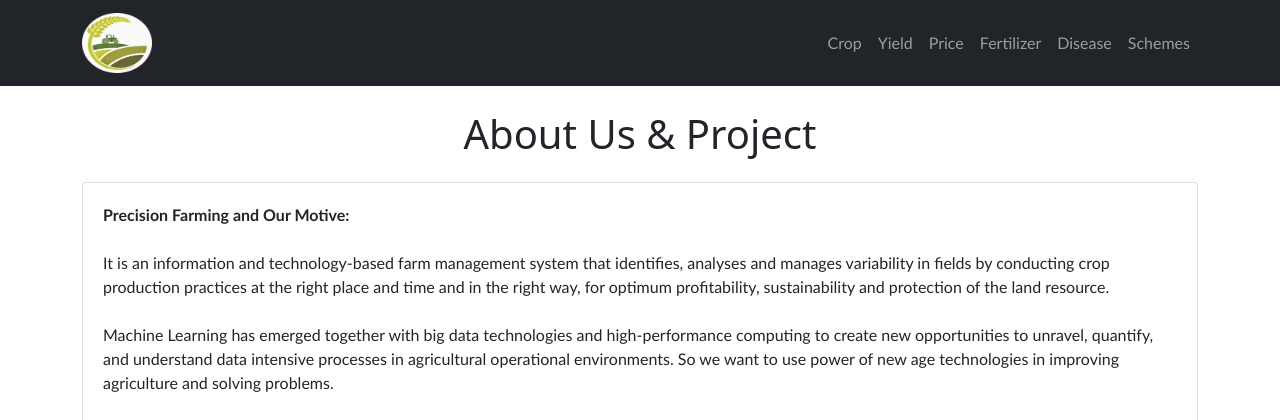
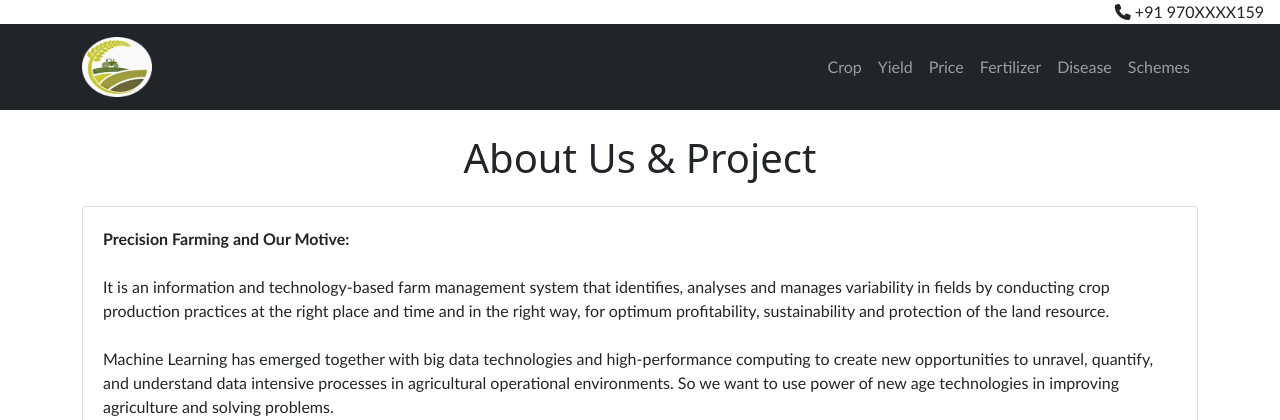
Before and after one commit to Mohit-3430/AAC, a Flask app: page /About-us in a window 1280 px wide. Shown: the top 420 px of the page. Run offline with Flask 2, Linux system fonts and the light colour scheme; parts of the project's set-up code (start-up, migrations or seed data) failed here and were passed over; some libraries are stand-ins or nearby versions.

Commit message:
Added ph no

```diff
--- a/Web_App/templates/base.html
+++ b/Web_App/templates/base.html
@@ -51,11 +51,23 @@
     <!--External js files for enabling selection-->
     <script type="text/JavaScript" src="{{ url_for('static', filename='js/places_yield.js') }}"></script>
     <script type="text/JavaScript" src="{{ url_for('static', filename='js/places_price.js') }}"></script>
-
+    <link rel="stylesheet" href="https://cdnjs.cloudflare.com/ajax/libs/font-awesome/6.2.1/css/all.min.css"
+        integrity="sha512-MV7K8+y+gLIBoVD59lQIYicR65iaqukzvf/nwasF0nqhPay5w/9lJmVM2hMDcnK1OnMGCdVK+iQrJ7lzPJQd1w=="
+        crossorigin="anonymous" referrerpolicy="no-referrer" />
+    <style>
+        .header {
+            display: flex;
+            flex-direction: row;
+            justify-content: space-between;
+        }
+    </style>
 </head>
 
 <body>
-    <div id="google_translate_element"></div>
+    <div class="header">
+        <span id="google_translate_element"></span>
+        <span class="mx-3" id=""><i class="fa-solid fa-phone"></i> +91 970XXXX159</span>
+    </div>
     <header>
         <nav class="navbar navbar-expand-sm navbar-dark bg-dark "
             style="background-color: #1C00ff00; font-family: 'Gill Sans', 'Gill Sans MT', Calibri, 'Trebuchet MS', sans-serif;">
```
